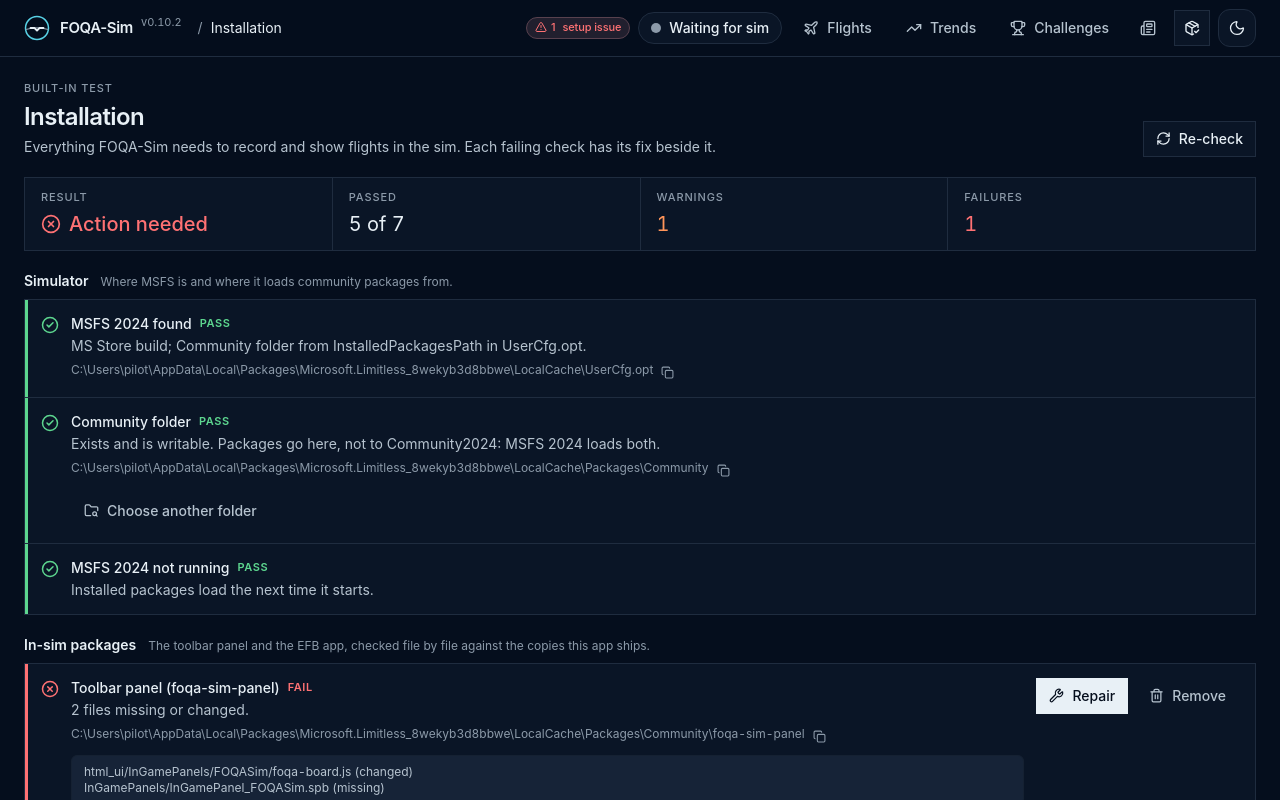
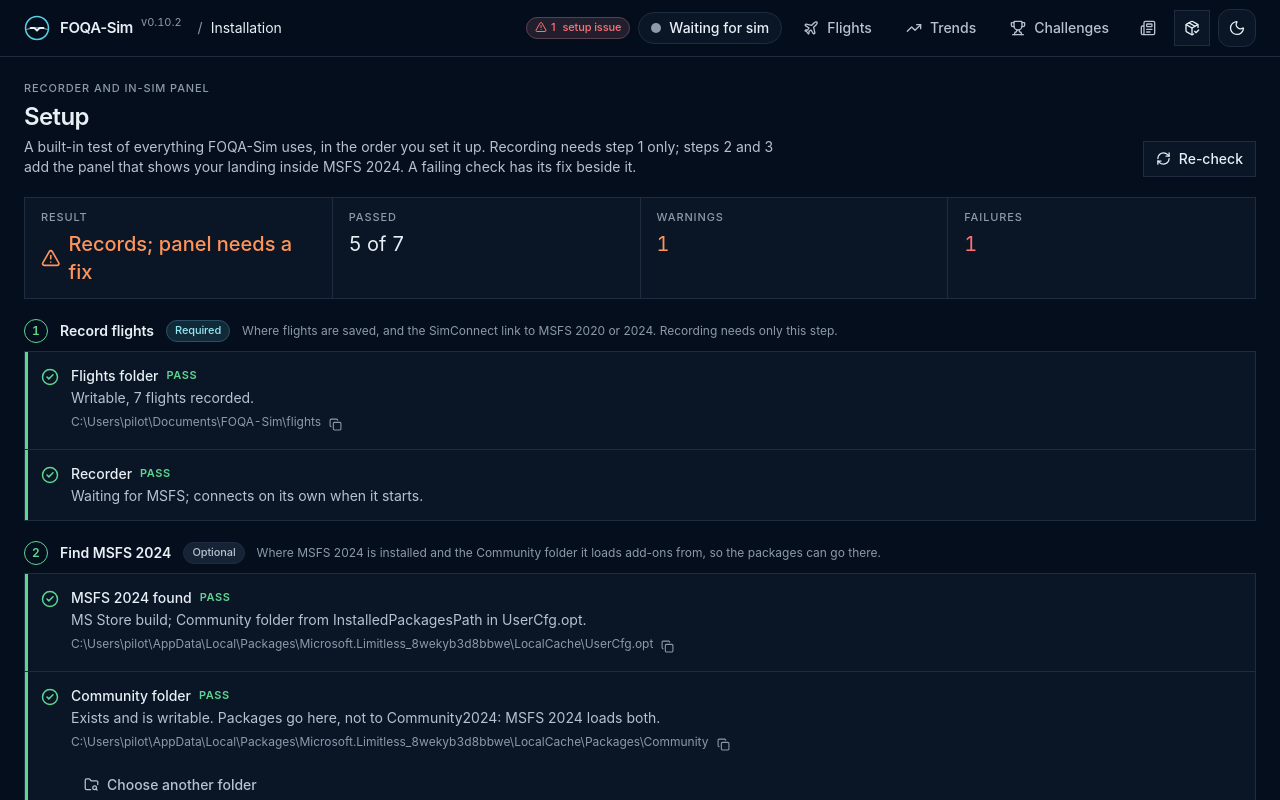
Before and after one commit to FEgebilge/foqa-sim, a React (Vite) app in the folder app/: page /#/setup in a window 1280 px wide. Shown: the top 800 px of the page. Built offline with nearby package versions, Linux system fonts and the light colour scheme.

Commit message:
Show Setup as three steps, required and optional, with MSFS 2020 wording

```diff
--- a/app/src/components/setup/SetupScreen.tsx
+++ b/app/src/components/setup/SetupScreen.tsx
@@ -1,5 +1,6 @@
 import { useState, type ReactNode } from "react";
 import { Check, CircleCheck, CircleX, Copy, Download, FolderSearch, RefreshCw, ServerCrash, Trash2, TriangleAlert, Wrench } from "lucide-react";
+import { Badge } from "@ui/components/badge/badge";
 import { Button } from "@ui/components/button/button";
 import { EmptyState } from "@ui/components/empty-state/empty-state";
 import SegmentedControl from "@ui/components/segmented-control/segmented-control";
@@ -8,6 +9,7 @@
 import { useNotify } from "../../lib/context";
 import type { Setup } from "../../lib/use-backend";
 import type { CheckState, SetupCheck, SetupFix, SetupStatus } from "../../types";
+import { GROUPS, has2024, worst } from "./setup-groups";
 
 const CHECK_STATE: Record<CheckState, { label: string; color: string; Icon: typeof CircleCheck }> = {
   pass: { label: "Pass", color: "var(--success)", Icon: CircleCheck },
@@ -15,16 +17,10 @@
   fail: { label: "Fail", color: "var(--danger)", Icon: CircleX },
 };
 
-const GROUPS: { title: string; hint: string; has: (id: string) => boolean }[] = [
-  { title: "Simulator", hint: "Where MSFS is and where it loads community packages from.", has: (id) => ["sim", "community", "sim_running"].includes(id) },
-  { title: "In-sim packages", hint: "The toolbar panel and the EFB app, checked file by file against the copies this app ships.", has: (id) => id.startsWith("package:") },
-  { title: "FOQA-Sim app", hint: "Where flights are saved and whether the recorder can reach the sim.", has: (id) => id === "flights" || id === "recorder" },
-];
-
 const STORE = { ms_store: "MS Store", steam: "Steam" } as const;
 const CUSTOM = "custom";
 
-/** Installation status, like a BITE page: every check with pass, warn or fail, and a fix beside each failure. */
+/** Setup, like a BITE page: the checks in three steps, each with pass, warn or fail and a fix beside each failure. */
 export function SetupScreen({ setup }: { setup: Setup }) {
   const { state, refresh, refreshing } = setup;
 
@@ -37,9 +33,9 @@
     <main className="flex w-full flex-col gap-5 px-6 py-6 2xl:px-8">
       <header className="flex flex-wrap items-end justify-between gap-4">
         <div>
-          <p className="eyebrow">Built-in test</p>
-          <h1 className="mt-1 font-display text-2xl font-semibold tracking-tight">Installation</h1>
-          <p className="mt-1 text-sm text-fg-2">Everything FOQA-Sim needs to record and show flights in the sim. Each failing check has its fix beside it.</p>
+          <p className="eyebrow">Recorder and in-sim panel</p>
+          <h1 className="mt-1 font-display text-2xl font-semibold tracking-tight">Setup</h1>
+          <p className="mt-1 max-w-3xl text-sm text-fg-2">A built-in test of everything FOQA-Sim uses, in the order you set it up. Recording needs step 1 only; steps 2 and 3 add the panel that shows your landing inside MSFS 2024. A failing check has its fix beside it.</p>
         </div>
         <Button variant="secondary" size="sm" onClick={refresh} loading={refreshing}><RefreshCw size={15} aria-hidden="true" />Re-check</Button>
       </header>
@@ -51,8 +47,16 @@
 function Checks({ status, setup }: { status: SetupStatus; setup: Setup }) {
   const count = (s: CheckState) => status.checks.filter((check) => check.state === s).length;
   const [fail, warn, pass] = [count("fail"), count("warn"), count("pass")];
-  const verdict: CheckState = fail ? "fail" : warn ? "warn" : "pass";
-  const { Icon, color } = CHECK_STATE[verdict];
+  const groups = GROUPS.map((group) => ({ ...group, checks: status.checks.filter((check) => group.has(check.id)) }));
+  const record = worst(groups[0].checks);
+  const panel = worst(groups.slice(1).flatMap((g) => g.checks));
+  const sim = has2024(status);
+  // What the pilot can do now, before the counts: recording is what matters, the panel is extra.
+  const verdict: { state: CheckState; text: string } = record === "fail" ? { state: "fail", text: "Recording blocked" }
+    : !sim ? { state: "pass", text: "Ready to record" }
+    : panel === "fail" ? { state: "warn", text: "Records; panel needs a fix" }
+    : record === "warn" || panel === "warn" ? { state: "warn", text: "Works, with warnings" } : { state: "pass", text: "All clear" };
+  const { Icon, color } = CHECK_STATE[verdict.state];
 
   return (
     <>
@@ -61,34 +65,40 @@
           <dt className="eyebrow">Result</dt>
           <dd className="mt-1 flex items-center gap-2 text-xl font-medium" style={{ color }}>
             <Icon size={20} aria-hidden="true" />
-            {fail ? "Action needed" : warn ? "Works, with warnings" : "All clear"}
+            {verdict.text}
           </dd>
         </div>
         <Stat label="Passed" value={`${pass} of ${status.checks.length}`} />
         <Stat label="Warnings" value={warn} color={warn ? CHECK_STATE.warn.color : undefined} />
         <Stat label="Failures" value={fail} color={fail ? CHECK_STATE.fail.color : undefined} />
       </dl>
-      {GROUPS.map((group) => {
-        const checks = status.checks.filter((check) => group.has(check.id));
-        return checks.length ? (
-          <section key={group.title} aria-label={group.title}>
-            <div className="mb-2 flex flex-wrap items-baseline gap-x-3">
-              <h2 className="font-display text-sm font-semibold">{group.title}</h2>
-              <p className="text-xs text-fg-3">{group.hint}</p>
-            </div>
+      {groups.map((group, index) => group.checks.length || group.id === "packages" ? (
+        <section key={group.id} aria-labelledby={`setup-${group.id}`}>
+          <div className="mb-2 flex flex-wrap items-center gap-x-3 gap-y-1">
+            <span className="readout flex size-6 items-center justify-center rounded-full border text-xs font-semibold" style={{ borderColor: CHECK_STATE[worst(group.checks)].color, color: CHECK_STATE[worst(group.checks)].color }} aria-hidden="true">{index + 1}</span>
+            <h2 id={`setup-${group.id}`} className="font-display text-sm font-semibold"><span className="sr-only">Step {index + 1}: </span>{group.title}</h2>
+            <Badge size="sm" tone={group.required ? "info" : "neutral"} animated={false}>{group.required ? "Required" : "Optional"}</Badge>
+            <p className="basis-full text-xs text-fg-3 sm:basis-auto">{group.hint}</p>
+          </div>
+          {!sim && group.id !== "record" ? (
+            <Note>Flying MSFS 2020? Recording works as it is; the in-sim panel is for MSFS 2024 only, so {group.id === "sim" ? "this step can stay failing" : "there is nothing to install"}.</Note>
+          ) : !group.checks.length ? <Note>Checked once step 2 has a Community folder.</Note> : null}
+          {group.checks.length ? (
             <ul className="panel divide-y divide-line overflow-hidden">
-              {checks.map((check) => (
+              {group.checks.map((check) => (
                 <CheckRow key={check.id} check={check} setup={setup}>
                   {check.id === "community" ? <CommunityChoice status={status} check={check} setup={setup} /> : null}
                 </CheckRow>
               ))}
             </ul>
-          </section>
-        ) : null;
-      })}
+          ) : null}
+        </section>
+      ) : null)}
     </>
   );
 }
+
+const Note = ({ children }: { children: ReactNode }) => <p className="mb-2 rounded-md border border-line-subtle bg-muted px-3 py-2 text-xs text-fg-2">{children}</p>;
 
 const Stat = ({ label, value, color }: { label: string; value: ReactNode; color?: string }) => (
   <div className="bg-surface px-4 py-3">
--- /dev/null
+++ b/app/src/components/setup/setup-groups.ts
@@ -0,0 +1,32 @@
+import type { CheckState, SetupCheck, SetupStatus } from "../../types";
+
+/** The Setup checks in the order a first install meets them. Only the first is needed to record; the other two add the
+ * in-sim panel, which exists for MSFS 2024 only, so an MSFS 2020 pilot can leave them failing. */
+export const GROUPS = [
+  { id: "record", title: "Record flights", required: true, has: (id: string) => id === "flights" || id === "recorder",
+    hint: "Where flights are saved, and the SimConnect link to MSFS 2020 or 2024. Recording needs only this step." },
+  { id: "sim", title: "Find MSFS 2024", required: false, has: (id: string) => ["sim", "community", "sim_running"].includes(id),
+    hint: "Where MSFS 2024 is installed and the Community folder it loads add-ons from, so the packages can go there." },
+  { id: "packages", title: "Install the in-sim panel", required: false, has: (id: string) => id.startsWith("package:"),
+    hint: "The toolbar panel and EFB app that show your landing inside the sim, checked file by file against the copies this app ships. MSFS loads them when it starts." },
+] as const;
+
+export type GroupId = (typeof GROUPS)[number]["id"];
+
+export const groupChecks = (status: SetupStatus, id: GroupId) => {
+  const group = GROUPS.find((g) => g.id === id)!;
+  return status.checks.filter((c) => group.has(c.id));
+};
+
+/** The worst state among the checks: fail over warn over pass. */
+export const worst = (checks: SetupCheck[]): CheckState =>
+  checks.some((c) => c.state === "fail") ? "fail" : checks.some((c) => c.state === "warn") ? "warn" : "pass";
+
+/** Whether MSFS 2024 was found: without it the package checks do not apply (an MSFS 2020 pilot records all the same). */
+export const has2024 = (status: SetupStatus) => status.checks.some((c) => c.id === "sim" && c.state !== "fail");
+
+/** Failing checks that matter here: the required ones always, the in-sim panel's only when there is an MSFS 2024 to put it in. */
+export const failing = (status: SetupStatus) => {
+  const sim = has2024(status);
+  return status.checks.filter((c) => c.state === "fail" && (sim || GROUPS[0].has(c.id)));
+};
--- a/app/src/lib/setup-mock.ts
+++ b/app/src/lib/setup-mock.ts
@@ -46,7 +46,7 @@
     }
     checks.push(
       { id: "flights", title: "Flights folder", state: "pass", detail: "Writable, 7 flights recorded.", paths: ["C:\\Users\\pilot\\Documents\\FOQA-Sim\\flights"] },
-      { id: "recorder", title: "Recorder", state: "pass", detail: "Waiting for MSFS 2024; connects on its own when it starts." },
+      { id: "recorder", title: "Recorder", state: "pass", detail: "Waiting for MSFS; connects on its own when it starts." },
       { id: "sim_running", title: "MSFS 2024 not running", state: "pass", detail: "Installed packages load the next time it starts." },
     );
     return { checks, sims, community, choice };
```
Also changed, not shown: 1 other file (tests, documents, lock files or other folders).
